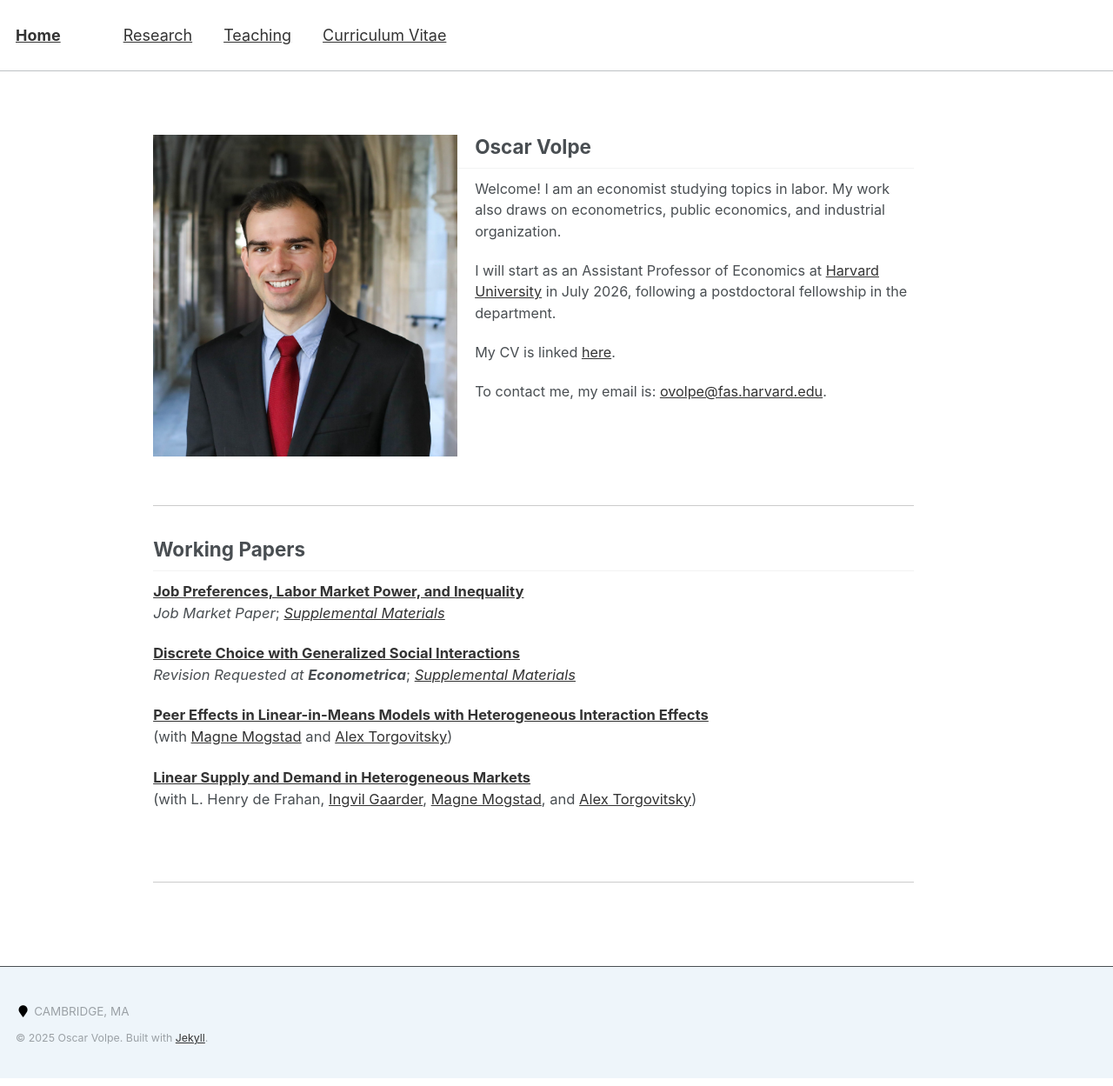
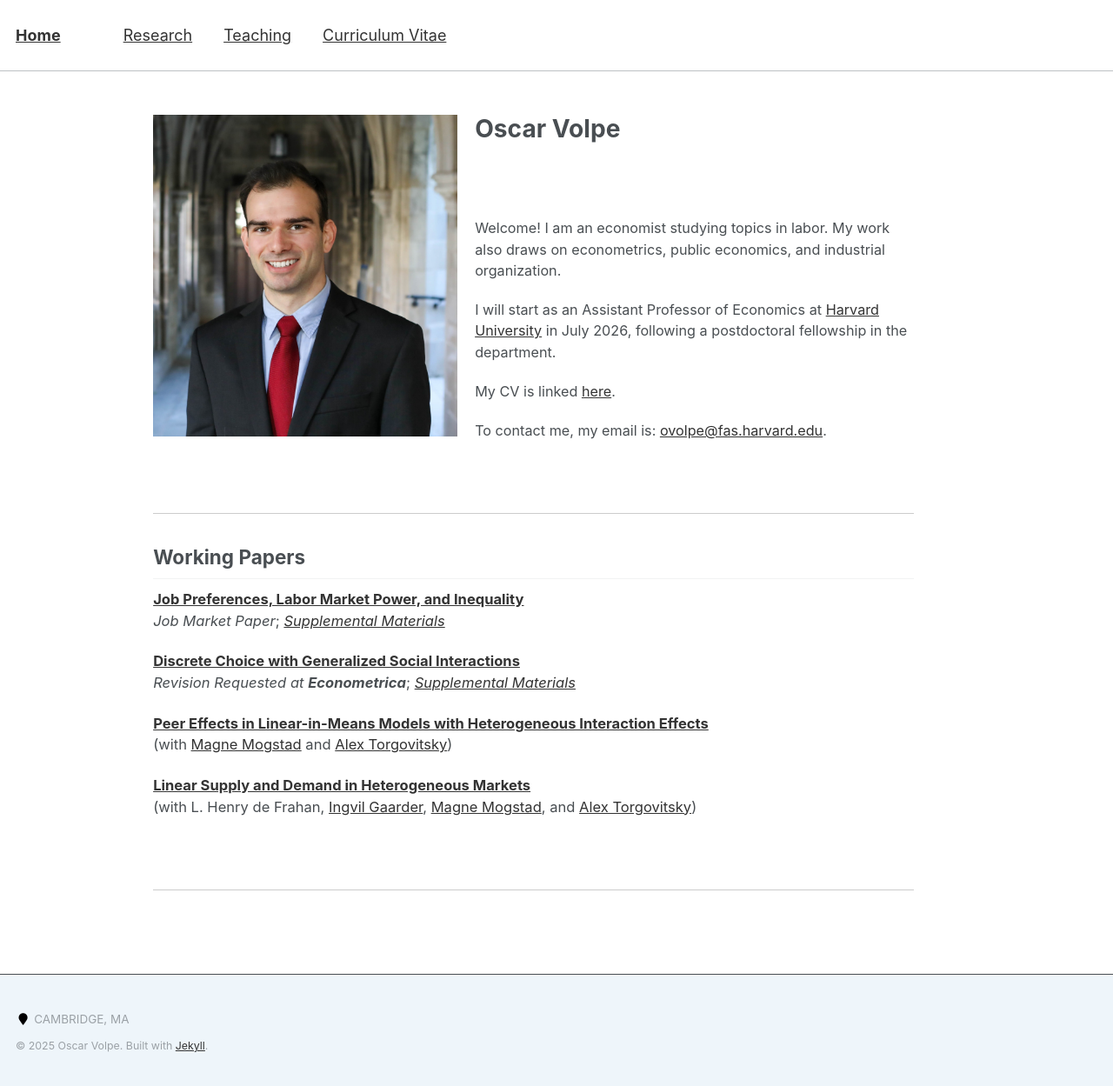
Before and after one commit to ovolpe/ovolpe.github.io, a Jekyll site: the page built from _pages/about.md, in a window 1280 px wide. Shown: the whole page at 87% size. Built offline with Jekyll 4.4.1, drawn with Linux system fonts in a browser that asks for light colours.

Commit message:
Update about.md

```diff
--- a/_pages/about.md
+++ b/_pages/about.md
@@ -8,7 +8,7 @@ redirect_from:
   - /about.html
 ---
 
-## Oscar Volpe<img class="img-responsive" style="float: left; margin: 0px 20px 20px 0px;" src="/files/headshot.jpg" width="350">
+# Oscar Volpe<img class="img-responsive" style="float: left; margin: 0px 20px 20px 0px;" src="/files/headshot.jpg" width="350">
 
 <p style="font-size: 0.9em;">
 Welcome! I am an economist studying topics in labor. My work also draws on econometrics, public economics, and industrial organization.
```
